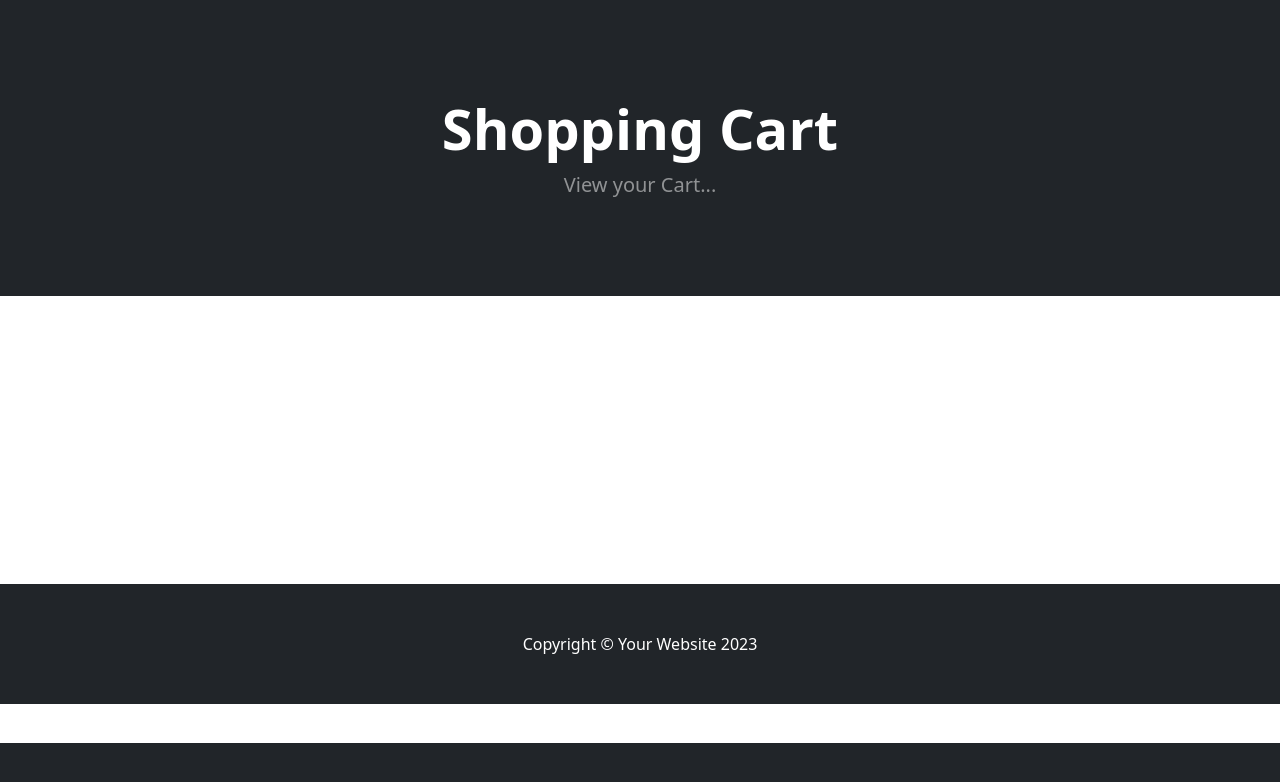
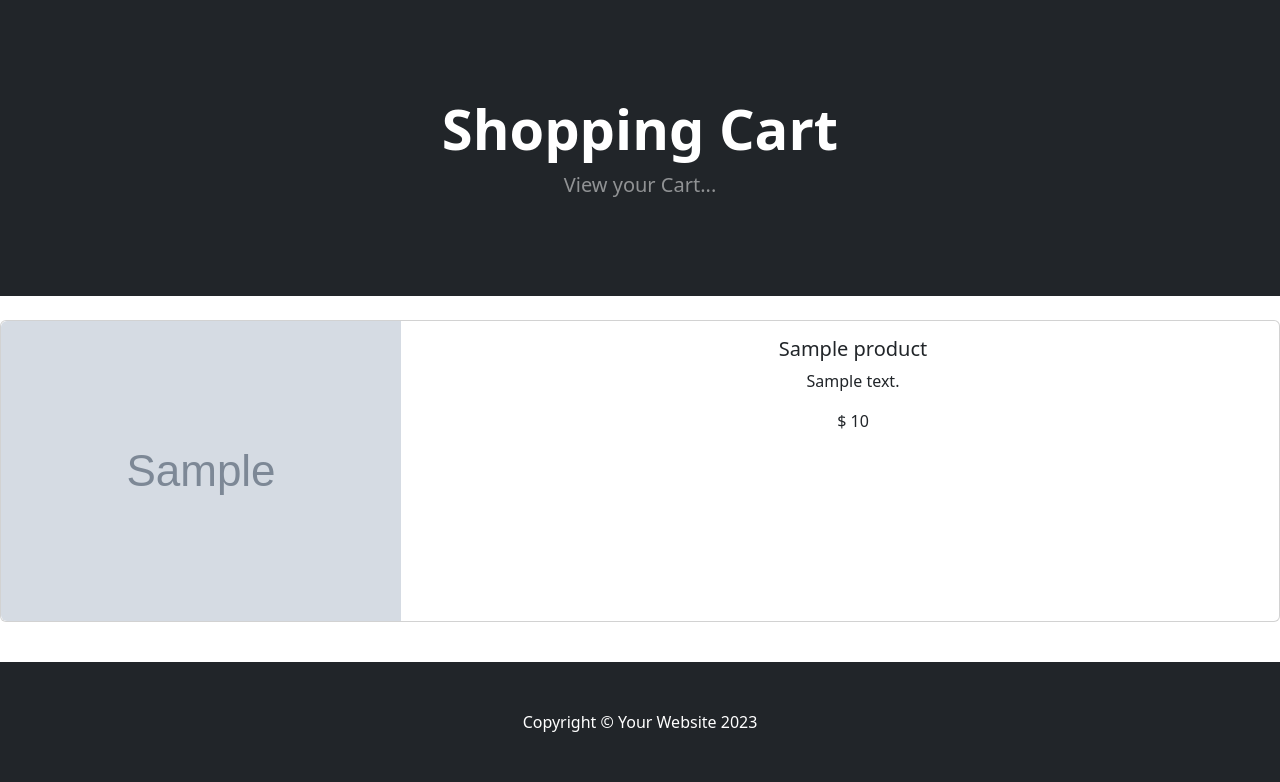
Before and after one commit to SinghVikram97/django-ecommerce, a Django app: template cart/templates/cart_summary.html in a window 1280 px wide. Shown: the part 57-839 px from the top of the page. Before the commit the page ends 800 px from the top, so only its background shows below. Run offline with Django 4.2, Linux system fonts and the light colour scheme; the template is opened without the code that fills it: most values are stand-ins (such as "Sample title", 1, 10 or a date in 2020); grey boxes marked "Sample" are stand-in pictures; some libraries are stand-ins or nearby versions.

Commit message:
Shopping cart setup: Created Cart Summary Page

```diff
--- a/cart/cart.py
+++ b/cart/cart.py
@@ -1,3 +1,6 @@
+from store.models import Product
+
+
 class Cart():
     def __init__(self, request):
         self.session = request.session
@@ -19,3 +22,10 @@ class Cart():
     def __len__(self):
         # it should also be on all pages and done by context_processors.py
         return len(self.cart)
+    def get_prods(self):
+        # Get ids from cart
+        product_ids = self.cart.keys()
+        # Use ids to lookup products in db model
+        products = Product.objects.filter(id__in=product_ids)
+        # Return those looked up products
+        return products
--- a/cart/templates/cart_summary.html
+++ b/cart/templates/cart_summary.html
@@ -10,5 +10,48 @@
         </div>
     </div>
 </header>
-<br/><br/><br/><br/><br/><br/><br/><br/><br/><br/><br/><br/>
+    <br class ="container">
+    {% if cart_products %}
+        <!-- {{ cart_products }} -->
+
+        {% for product in cart_products %}
+           <!--- {{ product }} {{ product.price }} -->
+               <div class="card mb-3">
+          <div class="row g-0">
+            <div class="col-md-4">
+              <img src="{{ product.image.url }}" class="img-fluid rounded-start" alt="...">
+            </div>
+            <div class="col-md-8">
+              <div class="card-body">
+                  <center>
+                      <h5 class="card-title">{{ product.name }}</h5>
+                      <p class="card-text">{{ product.description }}</p>
+                      {% if product.is_sale %}
+                          <div class="d-flex justify-content-center small text-warning mb-2">
+                              <div class="bi-star-fill"></div>
+                              &nbsp;&nbsp;Sale!&nbsp;&nbsp;
+                              <div class="bi-star-fill"></div>
+                          </div>
+                          <strike>${{ product.price }}</strike>
+                          &nbsp;
+                          ${{ product.sale_price }}
+                      {% else %}
+                          <p class="card-text">$ {{ product.price }}</p>
+                         <!-- <Br/>ID: {{ product.id }} -->
+                      {% endif %}
+                        <br><br><br>
+
+
+                  </center>
+              </div>
+            </div>
+          </div>
+        </div>
+            </br>
+        {% endfor %}
+    {% else %}
+    There's Nothing In Your Cart...
+    <br/><br/><br/><br/><br/><br/><br/><br/><br/><br/><br/><br/>
+    {% endif %}
+    </div>
 {% endblock %}
--- a/cart/views.py
+++ b/cart/views.py
@@ -5,7 +5,9 @@ from django.http import JsonResponse
 
 # Create your views here.
 def cart_summary(request):
-    return render(request, "cart_summary.html", {})
+    cart = Cart(request)
+    cart_products = cart.get_prods
+    return render(request, "cart_summary.html", {"cart_products":cart_products})
 def cart_add(request):
     # get the cart
     cart = Cart(request)
```
Also changed, not shown: db.sqlite3.
